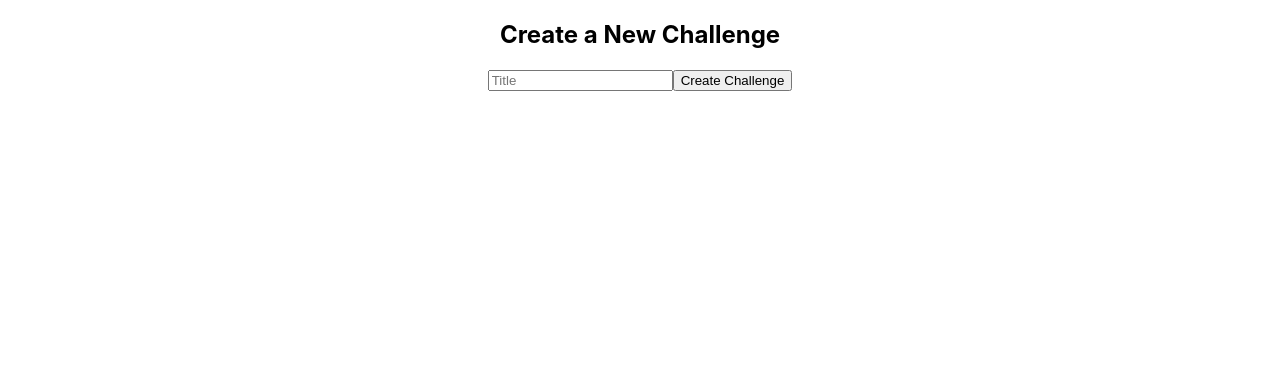
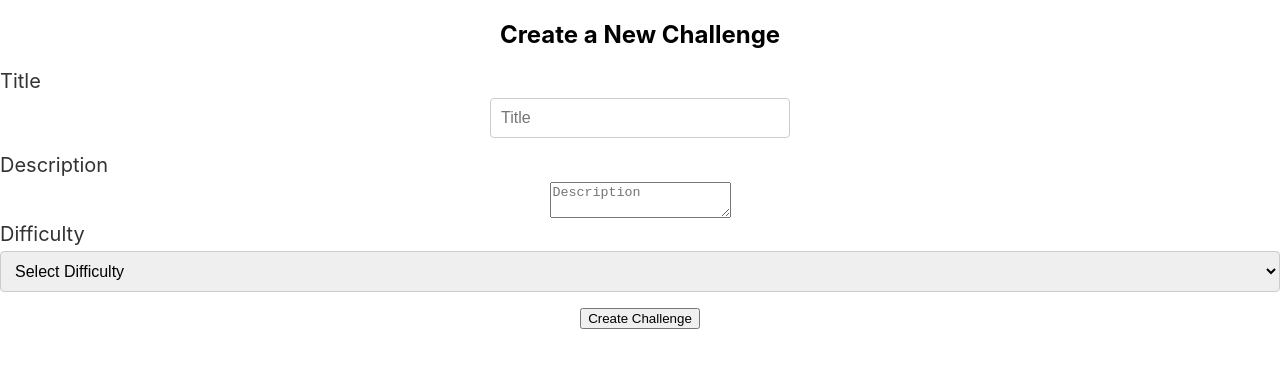
Before and after one commit to Ali-H-Hassan/ByteBattles-CodingAdventure, a React (Create React App) app in the folder frontend/: page /create-challenge in a window 1280 px wide. Shown: the top 368 px of the page. Built offline with nearby package versions, Linux system fonts and the light colour scheme.

Commit message:
Frontend <> Updating Structure With Unique Classnames

```diff
--- a/frontend/src/pages/CreateChallengePage/CreateChallengePage.jsx
+++ b/frontend/src/pages/CreateChallengePage/CreateChallengePage.jsx
@@ -16,22 +16,64 @@ const CreateChallengePage = () => {
     setChallengeData({ ...challengeData, [name]: value });
   };
 
-  const handleSubmit = async (e) => {
+  const handleSubmit = (e) => {
     e.preventDefault();
     dispatch(createChallenge(challengeData));
   };
 
   return (
-    <div>
-      <h2>Create a New Challenge</h2>
-      <form onSubmit={handleSubmit}>
+    <div className="create-challenge-container">
+      <h2 className="create-challenge-title">Create a New Challenge</h2>
+      <form className="create-challenge-form" onSubmit={handleSubmit}>
+        <div className="form-group">
+          <label htmlFor="title" className="form-label">
+            Title
+          </label>
           <input
+            id="title"
             name="title"
+            className="form-input"
             value={challengeData.title}
             onChange={handleChange}
             placeholder="Title"
+            required
           />
-        <button type="submit">Create Challenge</button>
+        </div>
+        <div className="form-group">
+          <label htmlFor="description" className="form-label">
+            Description
+          </label>
+          <textarea
+            id="description"
+            name="description"
+            className="form-textarea"
+            value={challengeData.description}
+            onChange={handleChange}
+            placeholder="Description"
+            required
+          />
+        </div>
+        <div className="form-group">
+          <label htmlFor="difficulty" className="form-label">
+            Difficulty
+          </label>
+          <select
+            id="difficulty"
+            name="difficulty"
+            className="form-select"
+            value={challengeData.difficulty}
+            onChange={handleChange}
+            required
+          >
+            <option value="">Select Difficulty</option>
+            <option value="easy">Easy</option>
+            <option value="medium">Medium</option>
+            <option value="hard">Hard</option>
+          </select>
+        </div>
+        <button className="create-challenge-button" type="submit">
+          Create Challenge
+        </button>
       </form>
     </div>
   );
```
Lines whose indentation alone changed are shown as unchanged.
